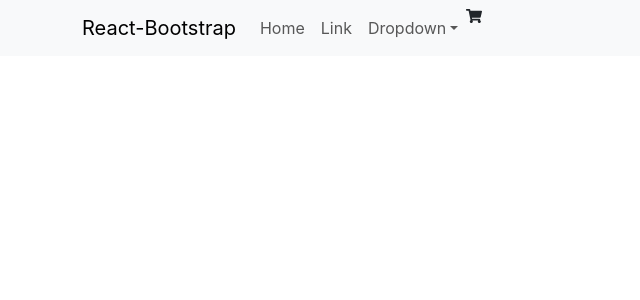
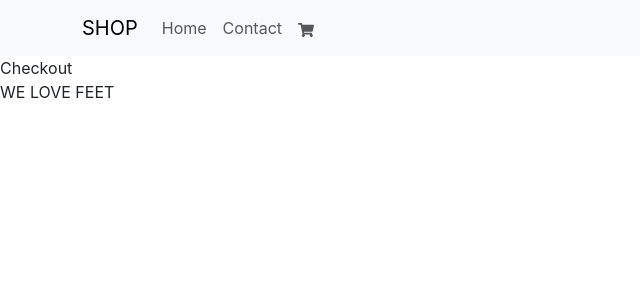
Before and after one commit to NatuRal3/feu2-js-frameworks-ca, a React (Create React App) app: page /checkout in a window 1280 px wide. Shown: the top 300 px of the page, without its empty margins (0-640 px from the left). Built offline with nearby package versions, Linux system fonts and the light colour scheme; no server answers.

Commit message:
added routings and layout functionallity

```diff
--- a/src/App.js
+++ b/src/App.js
@@ -1,35 +1,31 @@
 import React from "react";
-import "./App.css";
-import Container from "react-bootstrap/Container";
-import Nav from "react-bootstrap/Nav";
-import Navbar from "react-bootstrap/Navbar";
-import NavDropdown from "react-bootstrap/NavDropdown";
-import { FaShoppingCart } from "react-icons/fa";
+import { BrowserRouter, Routes, Route } from "react-router-dom";
+//import "./App.css";
+
 import { listAllItems } from "./services/apiEngine.tsx";
+import Layout from "./components/Layout.tsx";
+
+//Pages
+import Home from "./pages/Home.tsx";
+import Product from "./pages/Product.tsx";
+import Cart from "./pages/Cart.tsx";
+import Checkout from "./pages/Checkout.tsx";
+import Contact from "./pages/Contact.tsx";
 
 function App() {
-  listAllItems();
   return (
-    <Navbar expand="lg" className="bg-body-tertiary">
-      <Container>
-        <Navbar.Brand href="#home">React-Bootstrap</Navbar.Brand>
-        <Navbar.Toggle aria-controls="basic-navbar-nav" />
-        <Navbar.Collapse id="basic-navbar-nav">
-          <Nav className="me-auto">
-            <Nav.Link href="#home">Home</Nav.Link>
-            <Nav.Link href="#link">Link</Nav.Link>
-            <NavDropdown title="Dropdown" id="basic-nav-dropdown">
-              <NavDropdown.Item href="#action/3.1">Action</NavDropdown.Item>
-              <NavDropdown.Item href="#action/3.2">Another action</NavDropdown.Item>
-              <NavDropdown.Item href="#action/3.3">Something</NavDropdown.Item>
-              <NavDropdown.Divider />
-              <NavDropdown.Item href="#action/3.4">Separated link</NavDropdown.Item>
-            </NavDropdown>
-            <FaShoppingCart />
-          </Nav>
-        </Navbar.Collapse>
-      </Container>
-    </Navbar>
+    <BrowserRouter>
+      <Routes>
+        <Route path="/" element={<Layout />}>
+          <Route index element={<Home />} />
+          <Route path="/home" element={<Home />} />
+          <Route path="/product" element={<Product />} />
+          <Route path="/cart" element={<Cart />} />
+          <Route path="/checkout" element={<Checkout />} />
+          <Route path="/contact" element={<Contact />} />
+        </Route>
+      </Routes>
+    </BrowserRouter>
   );
 }
 
--- a/src/components/Layout.tsx
+++ b/src/components/Layout.tsx
@@ -3,3 +3,43 @@
     //Cart with counter and button to view content
 
 //Footer
+import React from "react";
+import { BrowserRouter, Routes, Route, Link, Outlet  } from "react-router-dom";
+import Container from "react-bootstrap/Container";
+import Nav from "react-bootstrap/Nav";
+import Navbar from "react-bootstrap/Navbar";
+import { FaShoppingCart } from "react-icons/fa";
+
+function Header (){
+    return(
+        <Navbar expand="lg" className="bg-body-tertiary">
+        <Container>
+          <Navbar.Brand href="/home">SHOP</Navbar.Brand>
+          <Navbar.Toggle aria-controls="basic-navbar-nav" />
+          <Navbar.Collapse id="basic-navbar-nav">
+            <Nav className="me-auto">
+              <Nav.Link href="/home">Home</Nav.Link>
+              <Nav.Link href="/contact">Contact</Nav.Link>
+              <Nav.Link href="/cart"><FaShoppingCart/></Nav.Link>
+            </Nav>
+          </Navbar.Collapse>
+        </Container>
+      </Navbar>
+    )
+}
+
+function Footer() {
+    return <footer>WE LOVE FEET</footer>;
+  }
+
+  function Layout() {
+    return (
+      <div>
+        <Header />
+        <Outlet />
+        <Footer />
+      </div>
+    );
+  }
+
+  export default Layout;
--- a/src/pages/Cart.tsx
+++ b/src/pages/Cart.tsx
@@ -1,2 +1,15 @@
 // List of items
 // Button to checout - > Checkout success checkout.tsx
+
+import React from "react";
+
+function Cart(){
+
+
+    console.log("Home Cart")
+    return(
+        <div>Cart</div>
+    )
+}
+
+export default Cart;
--- a/src/pages/Checkout.tsx
+++ b/src/pages/Checkout.tsx
@@ -2,3 +2,16 @@
 //List fictional order num
 //Clear cart
 //Link back to the store
+
+import React from "react";
+
+function Checkout(){
+
+
+    console.log("Home Checkout")
+    return(
+        <div>Checkout</div>
+    )
+}
+
+export default Checkout;
--- a/src/pages/Contact.tsx
+++ b/src/pages/Contact.tsx
@@ -2,4 +2,16 @@
 //Full name (Minimum number of characters is 3, required)
 //Subject (Minimum number of characters is 3, required)
 //Email (Must be a valid email address, required)
-//Body (Minimum number of characters is 3, required)
+//Body (Minimum number of characters is 3, required)import React from "react";
+import React from "react";
+
+function Contact(){
+
+
+    console.log("Home Contact")
+    return(
+        <div>Contact</div>
+    )
+}
+
+export default Contact;
--- a/src/pages/Home.tsx
+++ b/src/pages/Home.tsx
@@ -1,3 +1,16 @@
 // List all products
 //Look ahead search filter
     // Click on product in search to go to it
+
+import React from "react";
+
+function Home(){
+
+
+    console.log("Home Return")
+    return(
+        <div>HOME</div>
+    )
+}
+
+export default Home;
--- a/src/pages/Product.tsx
+++ b/src/pages/Product.tsx
@@ -3,3 +3,17 @@
 //Reviews IF there are any else (No review's given yet)
 //Discounted price if there is any. Calculate the discount (discountedPrice, Price DIFF)
     //Always use discountedPrice for showing price.
+
+
+    import React from "react";
+
+    function Product(){
+
+
+        console.log("Home Products")
+        return(
+            <div>Product</div>
+        )
+    }
+
+    export default Product;
```
Also changed, not shown: src/sass/style.scss (added).
